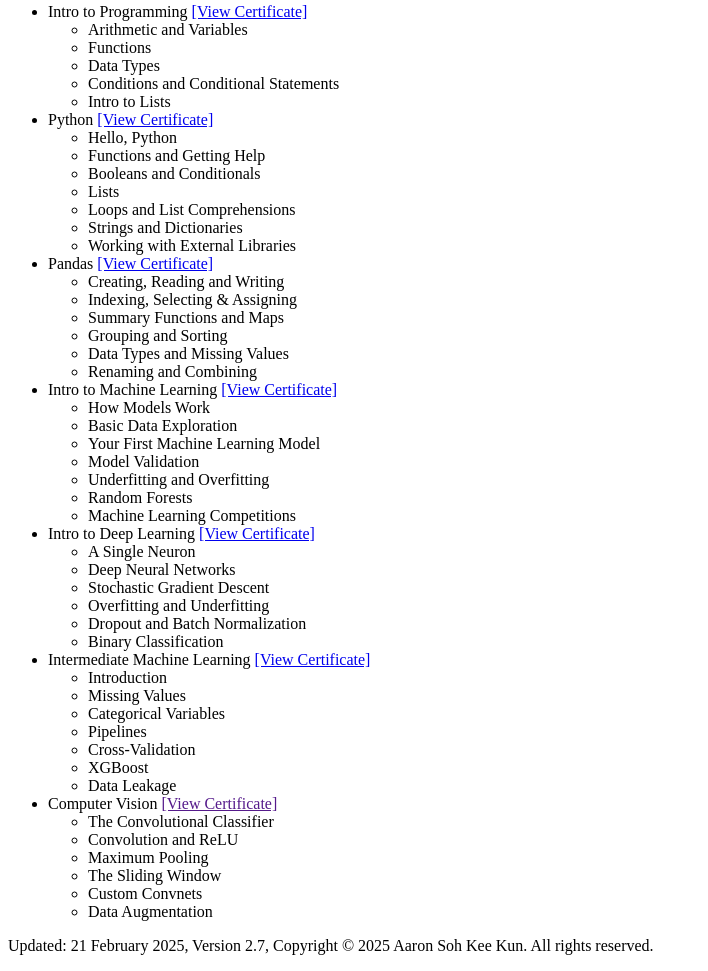
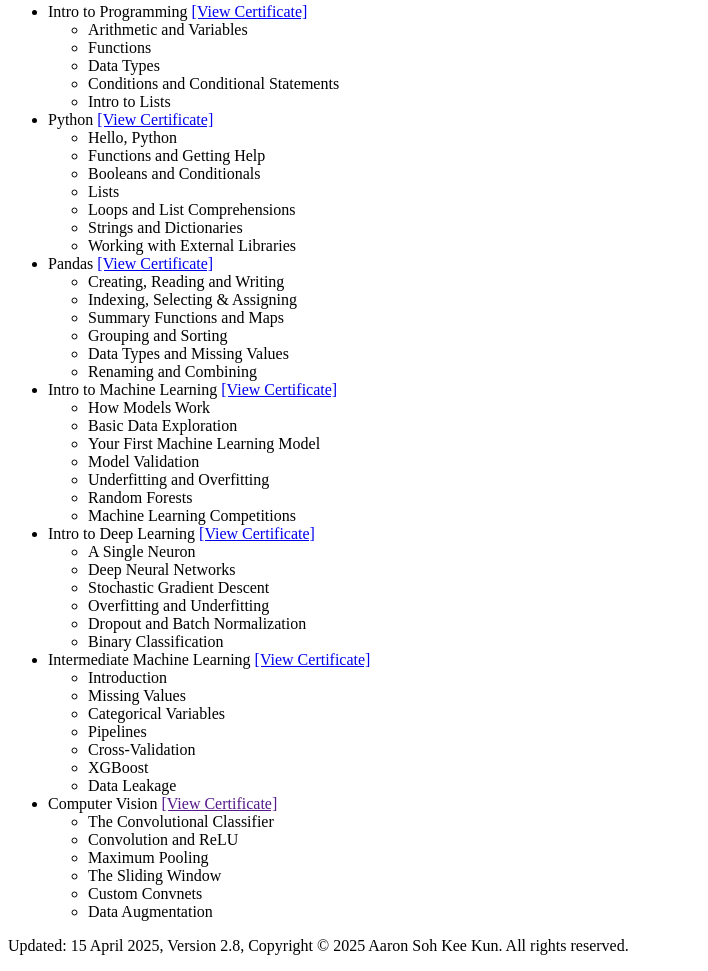
Before and after one commit to aaronsohkeekun/aaronsohkeekun.github.io, a plain HTML site: page index.html in a window 1280 px wide. Shown: the part 6251-7222 px from the top of the page, without its empty margins (0-708 px from the left). Drawn offline with Linux system fonts and the light colour scheme.

Commit message:
Update index.html

```diff
--- a/index.html
+++ b/index.html
@@ -440,7 +440,7 @@
     </ul>
 </ul>
 
-<p>Updated: 21 February 2025, Version 2.7, Copyright © 2025 Aaron Soh Kee Kun. All rights reserved.</p>
+<p>Updated: 15 April 2025, Version 2.8, Copyright © 2025 Aaron Soh Kee Kun. All rights reserved.</p>
 </body>
 </html>
 
```
